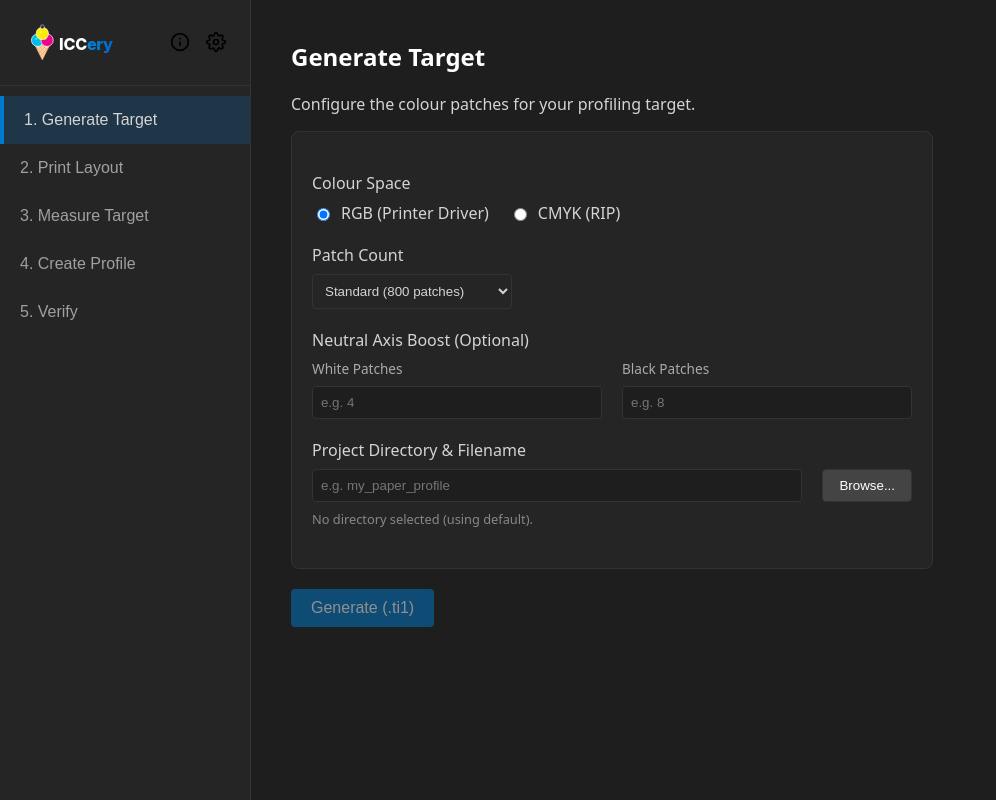
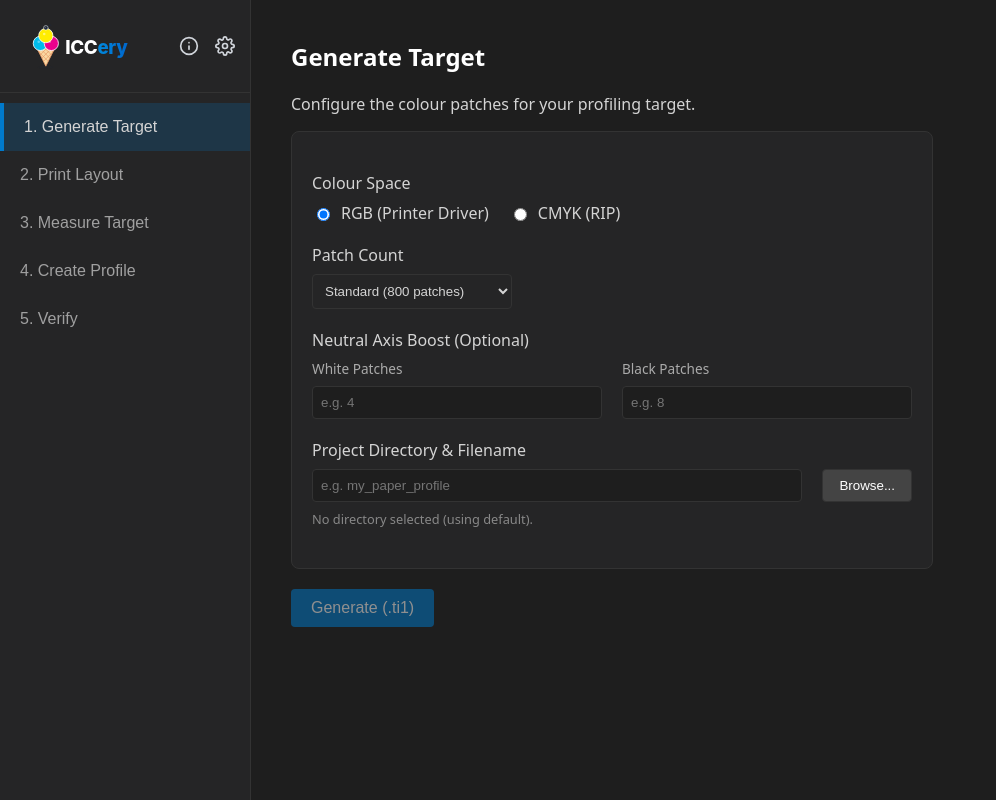
Before and after one commit to Gronod/ICCery, a website with bundled scripts: page src/index.html in a window 1280 px wide. Shown: the whole page, without its empty margins (0-996 px from the left). Built offline with nearby package versions, Linux system fonts and the light colour scheme.

Commit message:
style: enlarge main logo by 15% and make header icons light grey

```diff
--- a/src/styles/main.css
+++ b/src/styles/main.css
@@ -42,8 +42,8 @@ body {
 }
 
 .main-logo {
-  height: 2.8rem;
-  max-width: 200px;
+  height: 3.22rem;
+  max-width: 230px;
   object-fit: contain;
 }
 
@@ -683,10 +683,13 @@ button.danger:hover {
   cursor: pointer;
   padding: 4px;
   border-radius: 4px;
+  color: #d1d5db;
+  transition: color 0.15s ease, background-color 0.15s ease;
 }
 
 .icon-btn:hover {
   background: var(--border-color);
+  color: #ffffff;
 }
 
 .settings-modal {
```
